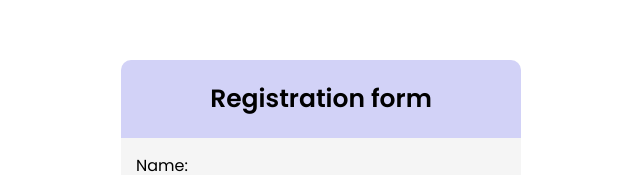
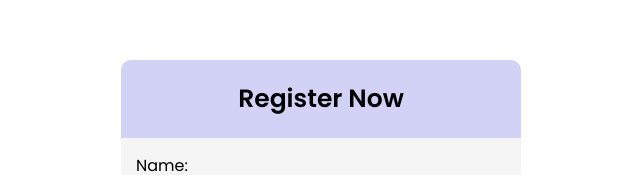
Before and after one commit to crestchetan/DevGems, a plain HTML site: page Registration form/index.html in a window 1280 px wide. Shown: the part 101-276 px from the top of the page, without its empty margins (319-959 px from the left). Drawn offline with Linux system fonts and the light colour scheme.

Commit message:
Update index.html

```diff
--- a/Registration form/index.html
+++ b/Registration form/index.html
@@ -9,7 +9,7 @@
 <body>
     <div class="main">
         <div class="register">
-            <h1>Registration form</h1>
+            <h1>Register Now</h1>
 
             <!-- Form for capturing user information -->
             <form>
```
